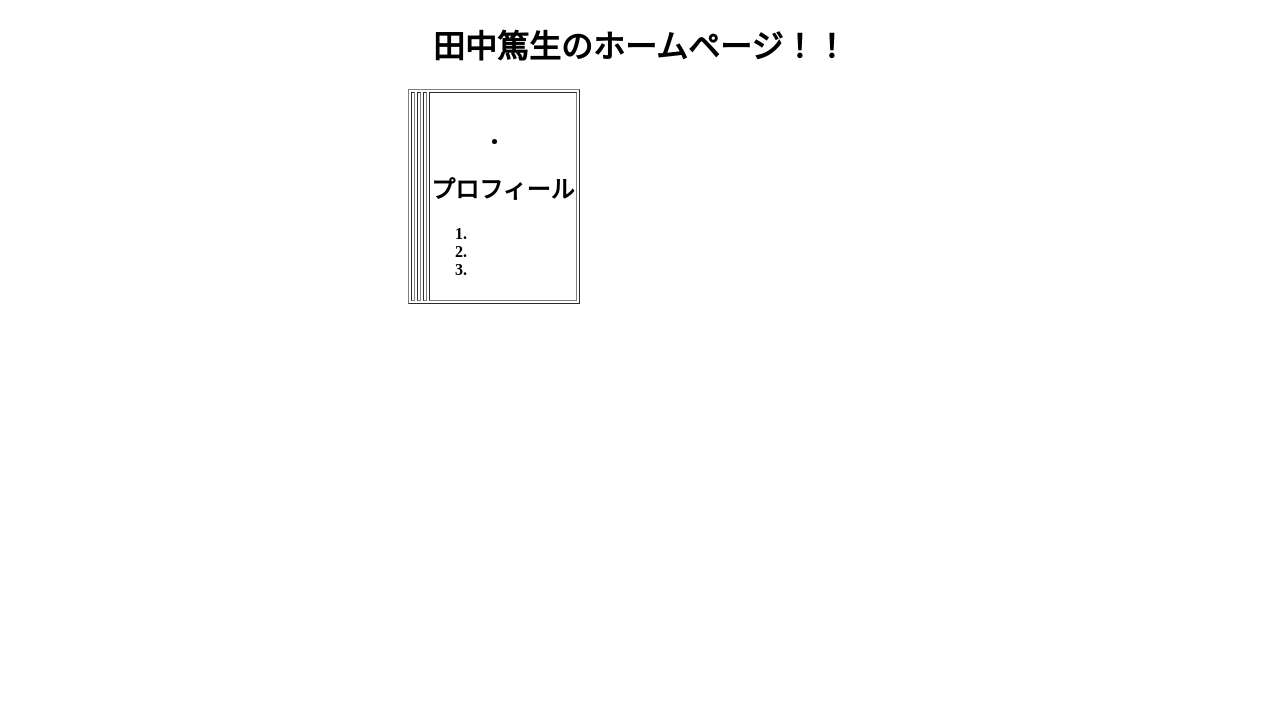
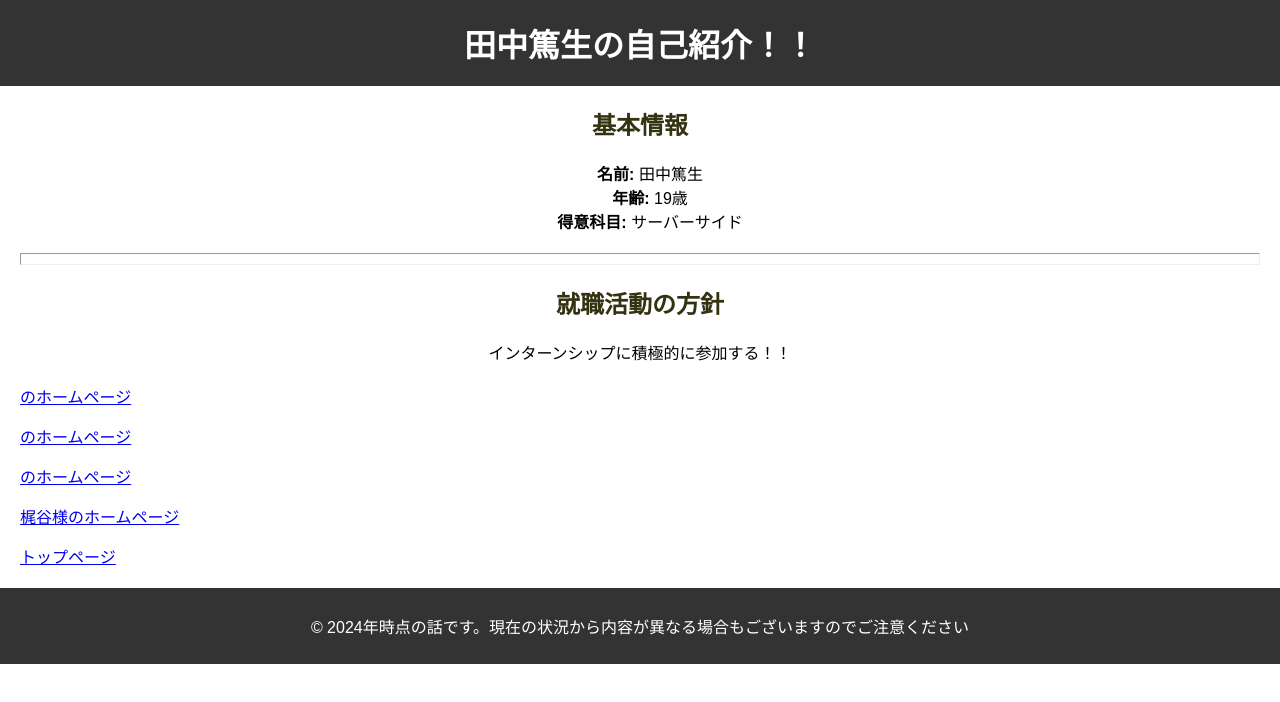
Before and after one commit to left-204/group_7_self_introduction, a plain HTML site: page 角南が作った紹介/atuki.html in a window 1280 px wide. Drawn offline with Linux system fonts and the light colour scheme.

Commit message:
コメントありがとうございます。感謝します。

```diff
--- a/角南が作った紹介/atuki.css
+++ b/角南が作った紹介/atuki.css
@@ -0,0 +1,49 @@
+body {
+  font-family: Arial, sans-serif;
+  margin: 0;
+  padding: 0;
+}
+
+header {
+  background-color: #333;
+  color: #fff;
+  padding: 20px;
+  text-align: center;
+}
+
+h1 {
+  margin: 0;
+}
+
+main {
+  margin: 20px;
+}
+
+section {
+  margin-bottom: 20px;
+}
+
+h2 {
+  color: #331;
+}
+hr {
+padding: 5px 0;
+}
+
+ul {
+  list-style-type: disc;
+  padding-left: 20px;
+}
+li {
+	display:block;
+}
+section {
+	text-align:center;
+}
+
+footer {
+  background-color: #333;
+  color: #fff;
+  padding: 10px;
+  text-align: center;
+}
--- a/角南が作った紹介/atuki.html
+++ b/角南が作った紹介/atuki.html
@@ -1,36 +1,43 @@
 <!DOCTYPE html>
-<html>
+<html lang="en">
 <head>
-<meta charset="UTF-8">
-		<title>田中篤生のホームページ</title>
+  <meta charset="UTF-8">
+  <meta name="viewport" content="width=device-width, initial-scale=1.0">
+  <title>田中篤生の自己紹介！！</title>
+  <link rel="stylesheet" href="atuki.css">
 </head>
-<style>
-	ez{
-		display:flex;
-	}
-</style>
 <body>
-	<h1 align="center">田中篤生のホームページ！！</h1>
-<ez>
-	<img src = ""  width="400px">
-	<table border="1"align="right">
-<br>
-	<th><th>
-	<th><th>
-</br>
+  <header>
+    <h1>田中篤生の自己紹介！！</h1>
+  </header>
 
+  <main>
+    <section>
+      <h2>基本情報</h2>
+      <ul>
+        <li><strong>名前:</strong> 田中篤生</li>
+        <li><strong>年齢:</strong> 19歳</li>
+        <li><strong>得意科目:</strong> サーバーサイド</li>
+      </ul>
+    </section>
+    <hr>
+    </hr>
 
-<h2></h2>
-<p><li><a href = "hobby.html"></a></li></p>
-<h2>プロフィール</h2>
-	<ol><p>
-	<li></li>
-	<li></li>
-	<li></li>
-	</ol>
-<h2></h2>
-	<p></p>
-</ez>
-</table>
+    <section>
+      <h2>就職活動の方針</h2>
+      <p>インターンシップに積極的に参加する！！</p>
+    </section>
+    <p><a href = "../.html">のホームページ</a></p>
+    <p><a href = "../.html">のホームページ</a></p>
+    <p><a href = "../.html">のホームページ</a></p>
+    <p><a href = "../kajitani.html">梶谷様のホームページ</a></p>
+    <p><a href = "../index.html">トップページ</a></p>
+  </main>
+
+  <footer>
+    <p>© 2024年時点の話です。現在の状況から内容が異なる場合もございますのでご注意ください</p>
+  </footer>
+
+  <script src="script.js"></script>
 </body>
 </html>
```
